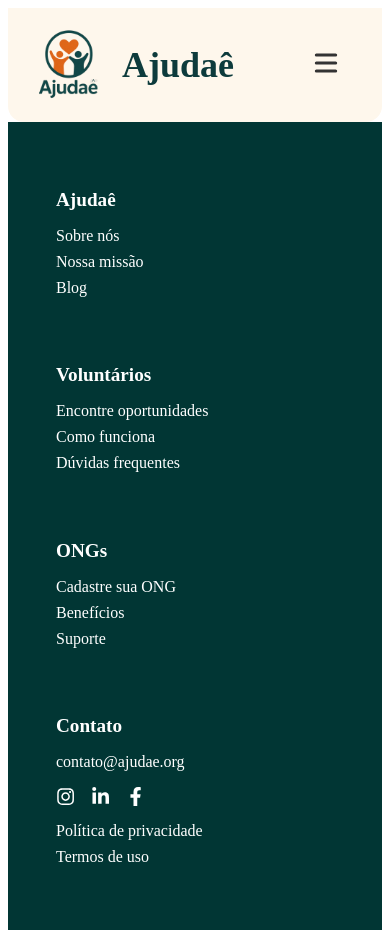
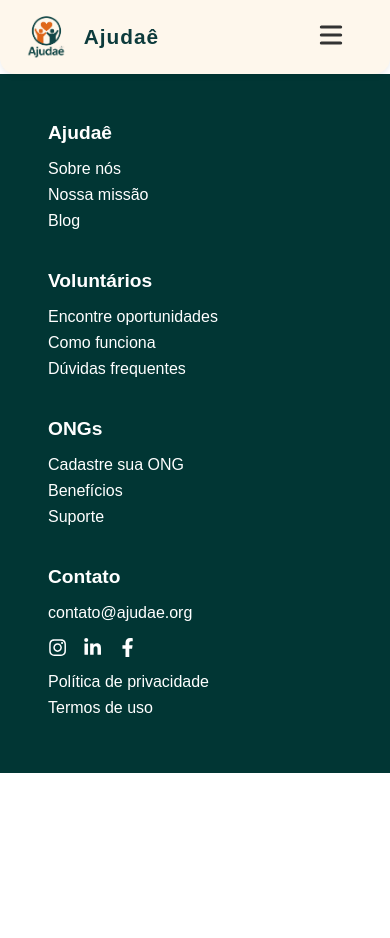
Before and after one commit to umrodrigues/ajudae, a Next.js app: page /oportunidades in a window 390 px wide. After the commit the page ends 844 px from the top, so only its background shows below. Built offline with nearby package versions, Linux system fonts and the light colour scheme.

Commit message:
fix: refact header

```diff
--- a/src/app/components/header/Header.module.scss
+++ b/src/app/components/header/Header.module.scss
@@ -1,20 +1,57 @@
 .header {
+  background-color: #fef7ec;
+  border-radius: 0 0 1rem 1rem;
+  box-shadow: 0 2px 6px rgba(0, 0, 0, 0.08);
+  position: sticky;
+  top: 0;
+  z-index: 100;
+}
+
+.inner {
+  max-width: 1200px;
+  margin: 0 auto;
+  padding: 0.6rem 1.2rem;
   display: flex;
   justify-content: space-between;
   align-items: center;
-    background-color: #fef7ec;
-    padding: 0.75rem 1rem;
-    border-radius: 0 0 1rem 1rem;
 }
 
 .logoContainer {
   display: flex;
   align-items: center;
-    gap: 0.5rem;
+  gap: 0.6rem;
+}
+
+.logo {
+  border-radius: 50%;
+  flex-shrink: 0;
 }
 
 .title {
-    font-weight: 600;
+  font-family: 'Poppins', sans-serif;
+  font-weight: 800;
   color: #0d3b3c;
-    font-size: 36px;
+  font-size: 2rem;
+  line-height: 1;
+  letter-spacing: 1px;
 }
+
+@media (max-width: 768px) {
+  .title {
+    font-size: 1.6rem;
+  }
+  .logo {
+    width: 65px;
+    height: 65px;
+  }
+}
+
+@media (max-width: 480px) {
+  .title {
+    font-size: 1.3rem;
+  }
+  .logo {
+    width: 55px;
+    height: 55px;
+  }
+}
--- a/src/app/components/header/header.tsx
+++ b/src/app/components/header/header.tsx
@@ -5,11 +5,19 @@
 export default function Header() {
   return (
     <header className={styles.header}>
-      <div className={styles.logoContainer}>
-        <Image src="/assets/logo2.png" alt="Logo Ajudaê" width={90} height={90} />
-        <span className={styles.title}>Ajudaê</span>
+      <div className={styles.inner}>
+        <div className={styles.logoContainer}>
+          <Image
+            src="/assets/logo2.png"
+            alt="Logo Ajudaê"
+            width={80}
+            height={80}
+            className={styles.logo}
+          />
+          <span className={styles.title}>Ajudaê</span>
+        </div>
+        <HamburgerMenu />
       </div>
-      <HamburgerMenu />
     </header>
   )
 }
--- a/src/app/ui/home-content/home-content.tsx
+++ b/src/app/components/home-content/home-content.tsx
@@ -1,4 +1,5 @@
 import Image from 'next/image'
+import Link from 'next/link'
 import styles from './HomeContent.module.scss'
 
 export default function HomeContent() {
@@ -7,7 +8,9 @@
       <div className={styles.textContent}>
         <h1>Conecte-se com oportunidades de voluntariado</h1>
         <p>Junte-se a ONGs que precisam de voluntários</p>
-        <button className={styles.button}>Explorar oportunidades</button>
+        <Link href="/oportunidades">
+          <button className={styles.button}>Explorar oportunidades</button>
+        </Link>
       </div>
       <div className={styles.imageContent}>
         <Image
--- a/src/pages/oportunidades.tsx
+++ b/src/pages/oportunidades.tsx
@@ -1,6 +1,6 @@
 import Footer from "@/app/components/footer/footer";
 import Header from "@/app/components/header/header";
-
+import "../app/globals.css";
 
 
 export default function Opportunities() {
```
Also changed, not shown: src/app/components/default-layout/default-layout.tsx (added, +19 -0 lines), src/app/page.tsx (+5 -6 lines), src/app/components/home-content/HomeContent.module.scss (renamed from src/app/ui/home-content/HomeContent.module.scss). Lines whose indentation alone changed are shown as unchanged.
